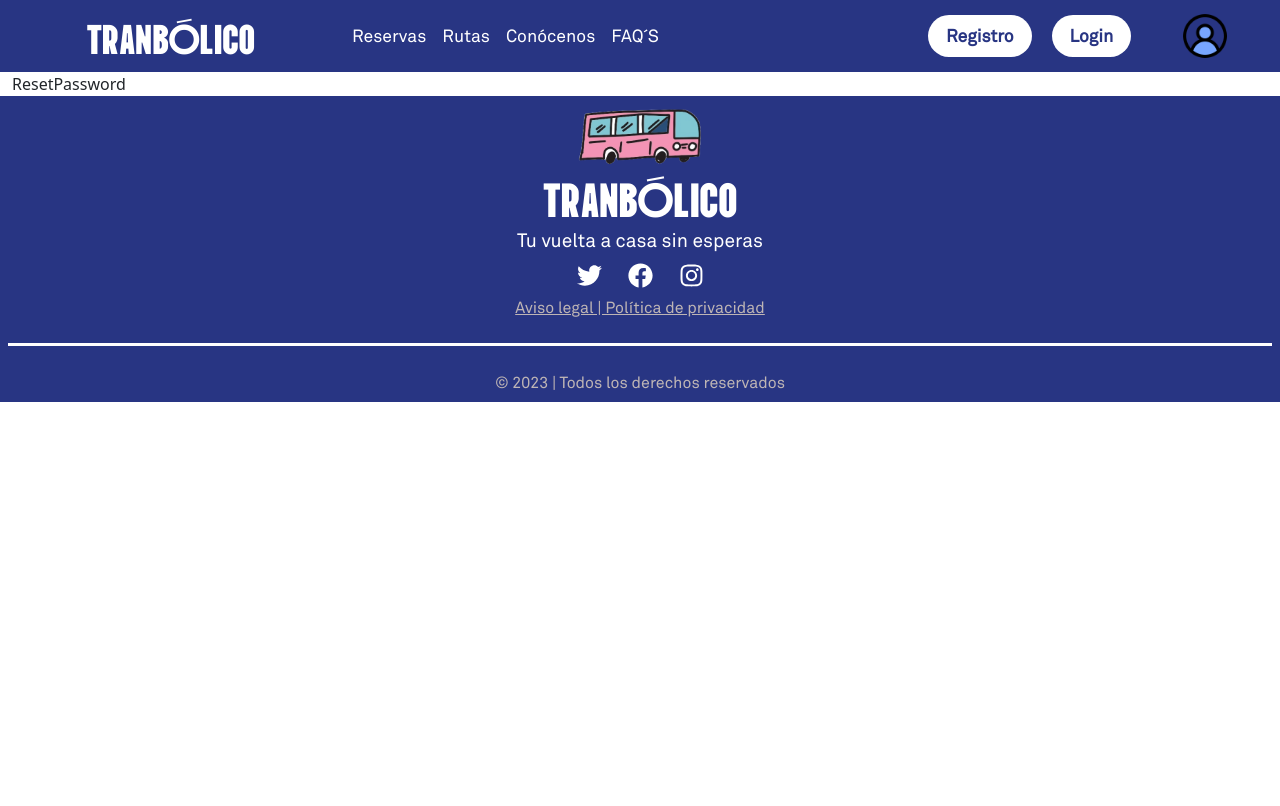
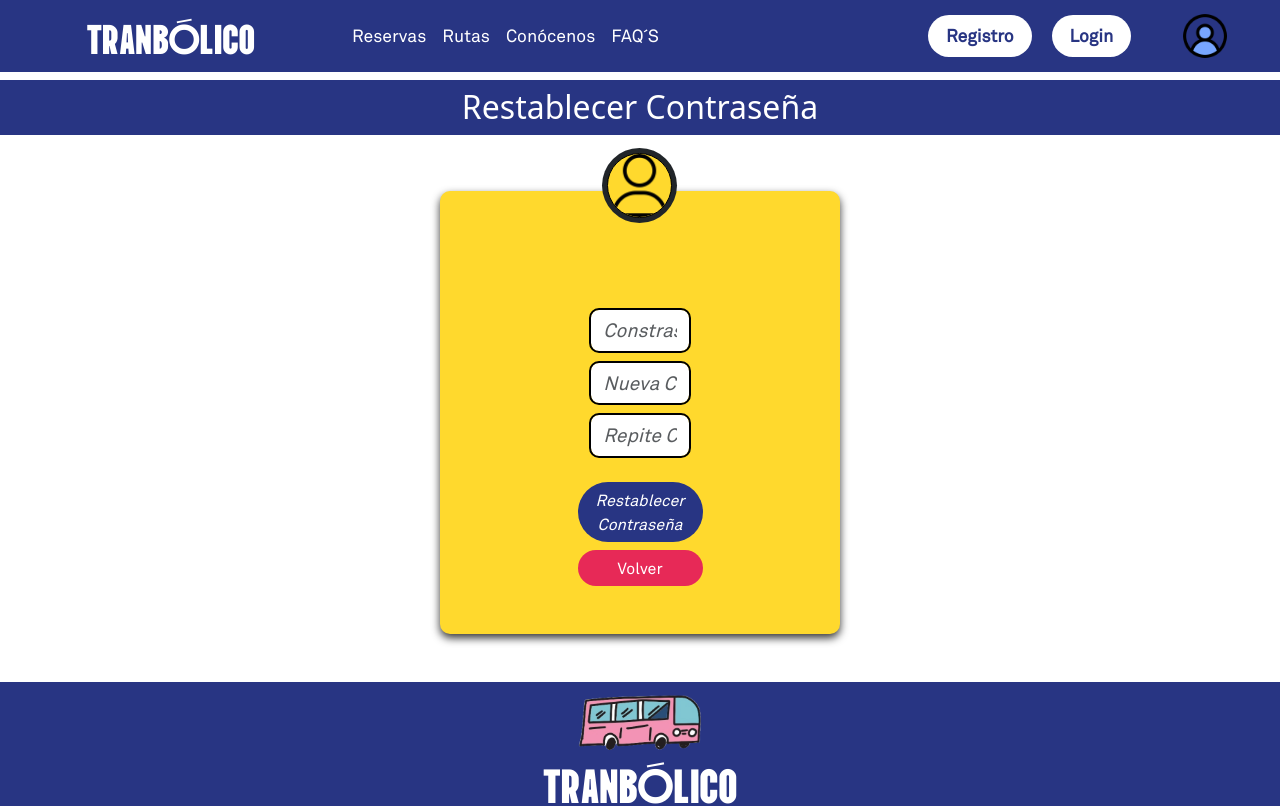
Before and after one commit to PabloVillalbaAlcaide/Tranbolico-App, a React (Vite) app in the folder Client/: page /resetPassword in a window 1280 px wide. Shown: the top 806 px of the page. Built offline with nearby package versions, Linux system fonts and the light colour scheme.

Commit message:
restablecer contraseña

```diff
--- a/Client/src/pages/Auth/ResetPassword/ResetPassword.jsx
+++ b/Client/src/pages/Auth/ResetPassword/ResetPassword.jsx
@@ -1,5 +1,166 @@
-import React from "react";
+import axios from "axios";
+import { useContext, useState } from "react";
+import { Col, Container, Row, Form, Button } from "react-bootstrap";
+import { useNavigate, useParams } from "react-router-dom";
+import { AppContext } from "../../../context/TranbolicoContextProvider";
+
+const initialValue = {
+  oldPassword: "",
+  password: "",
+};
 
 export const ResetPassword = () => {
-  return <div>ResetPassword</div>;
+  const [pass, setPass] = useState(initialValue);
+  const [pass2, setPass2] = useState("");
+  const [errors, setErrors] = useState({});
+  const { hashtoken } = useParams();
+  const { globalState, setGlobalState } = useContext(AppContext);
+
+  const validatePassword = () => {
+    let valid = true;
+    const newErrors = {
+      password1: "",
+      password2: "",
+    };
+    //validamos password
+    const passwordPattern = /(?=.*[a-z])(?=.*[A-Z])(?=.*[0-9])/;
+    if (!pass.password) {
+      newErrors.password1 = "La contraseña es obligatoria";
+      valid = false;
+    } else if (pass.password.length > 100) {
+      newErrors.password1 =
+        "La contraseña debe contener como máximo 100 caracteres";
+      valid = false;
+    } else if (!passwordPattern.test(pass.password)) {
+      newErrors.password1 =
+        "La contraseña debe ser de más de 8 caracteres, contener al menos una mayúscula, una minúscula, y un número";
+      valid = false;
+    }
+
+    //comparamos password1 y password2
+    if (pass.password !== pass2) {
+      newErrors.password2 = "Las contraseñas no coinciden";
+      valid = false;
+    }
+
+    setErrors(newErrors);
+    return valid;
+  };
+
+  const navigate = useNavigate();
+
+  const handleChange = (e) => {
+    const { name, value } = e.target;
+    setPass({ ...pass, [name]: value });
+  };
+
+  const handleChangePass2 = (e) => {
+    const { value } = e.target;
+    setPass2(value);
+  };
+
+  const onSubmit = async () => {
+    if (!validatePassword()) {
+      return;
+    }
+    try {
+      let token = "";
+      if (globalState.token) {
+        token = globalState.token;
+      } else {
+        token = hashtoken;
+      }
+      const res = await axios.post(
+        "http://localhost:4000/users/changePassword",
+        pass,
+        { headers: { Authorization: `Bearer ${token}` } }
+      );
+      console.log(res);
+      if (res.data.hash) {
+        setGlobalState({
+          ...globalState,
+          user: { ...globalState.user, password: res.data.hash },
+        });
+        navigate("/");
+      } else {
+        navigate("/login");
+      }
+    } catch (err) {
+      console.log(err);
+    }
+  };
+  return (
+    <>
+      <Row>
+        <div className="ppal-register text-center text-white mt-2 mb-2 ">
+          <h2 className="mb-0 py-2">Restablecer Contraseña</h2>
+        </div>
+        <Container
+          fluid
+          className="contenedor-restablecer-password mt-5 text-center p-5 d-flex align-items-center justify-content-center flex-column"
+        >
+          <Col xs={12} md={8} lg={6} xl={4}>
+            <div className="text-center">
+              <img
+                className="restablecer-img mt-1"
+                src="/public/images/perfil2.png"
+                alt="personIcon"
+              />
+            </div>
+            <Form.Group>
+              <Form.Control
+                className="input-form-login"
+                type="text"
+                placeholder="Constraseña"
+                onChange={handleChange}
+                value={pass.oldPassword}
+                name="oldPassword"
+              />
+            </Form.Group>
+            <Form.Group>
+              <Form.Control
+                className="input-form-login mt-2"
+                type="password"
+                placeholder="Nueva Constraseña"
+                onChange={handleChange}
+                value={pass.password}
+                name="password"
+              />
+            </Form.Group>
+            <Form.Group>
+              <Form.Control
+                className="input-form-login mt-2"
+                type="password"
+                placeholder="Repite Constraseña"
+                onChange={handleChangePass2}
+                value={pass2}
+                name="password2"
+              />
+            </Form.Group>
+
+            {errors.password && (
+              <p className="text-danger">{errors.password}</p>
+            )}
+            {errors.password2 && (
+              <p className="text-danger">{errors.password2}</p>
+            )}
+
+            <br />
+            <div className="d-flex flex-row gap-2 align-items-center justify-content-center flex-column gap-2">
+              <Button onClick={onSubmit} className="btn-iniciar-login">
+                Restablecer Contraseña
+              </Button>
+              <Button
+                className="btn-volver-login border-0 "
+                onClick={() => navigate("/")}
+              >
+                Volver
+              </Button>
+            </div>
+          </Col>
+        </Container>
+      </Row>
+      <br /> <br />
+    </>
+  );
 };
```
Also changed, not shown: 1 other file (tests, documents, lock files or other folders).
